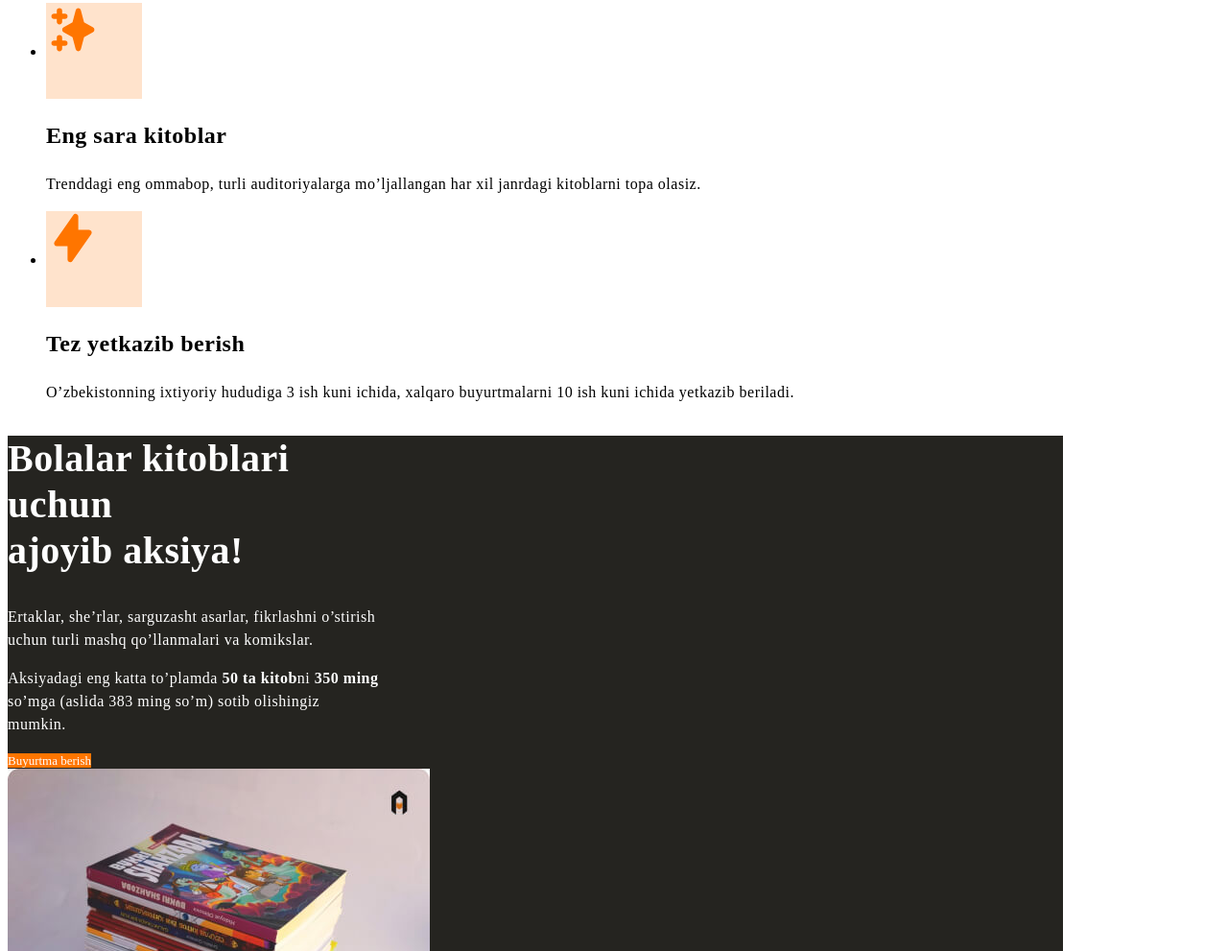
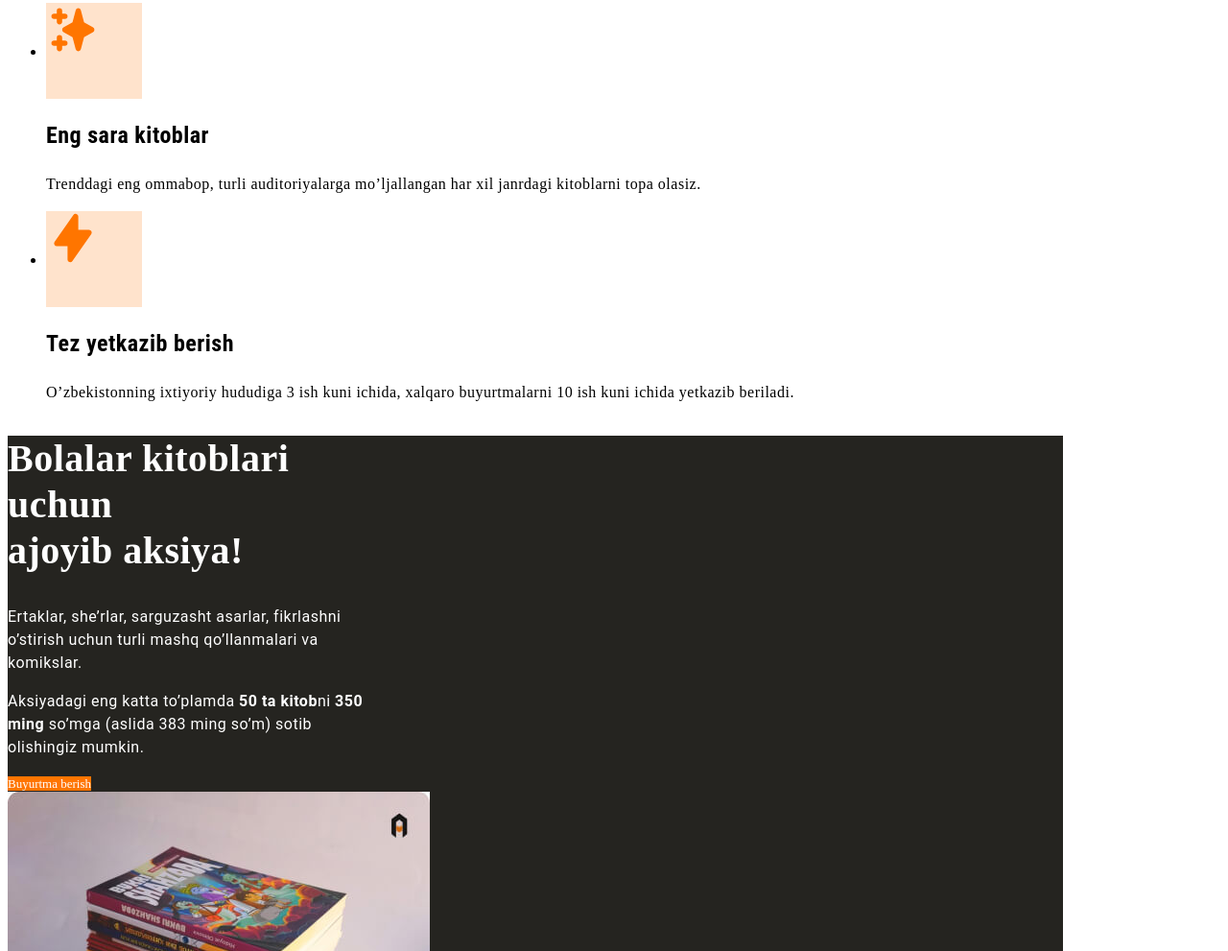
Before and after one commit to uglon/Academnashr-project, a plain HTML site: page index.html in a window 1280 px wide. Shown: the part 1580-2571 px from the top of the page at 96% size. Drawn offline with Linux system fonts and the light colour scheme.

Commit message:
Add fonts

```diff
--- a/css/style.css
+++ b/css/style.css
@@ -15,6 +15,11 @@
   text-decoration: none;
   color: #000;
 }
+
+.h2, h3{
+  font-family: "Roboto Condensed", "Arial", sans-serif;
+}
+
 
 .main-link{
   font-size: 13px;
@@ -52,6 +57,7 @@
 }
 
 .hero-text{
+  font-family: "Roboto", "Arial", sans-serif;
   font-size: 16px;
   line-height: 1.5;
   letter-spacing: 0.5px;
@@ -82,6 +88,13 @@
   line-height: 1.5;
   letter-spacing: 0.5px;
 }
+
+.text-link{
+  /* list-style: none; */
+  text-decoration: none;
+
+}
+
 .hero_action{
   width: 1100px;
 }
```
